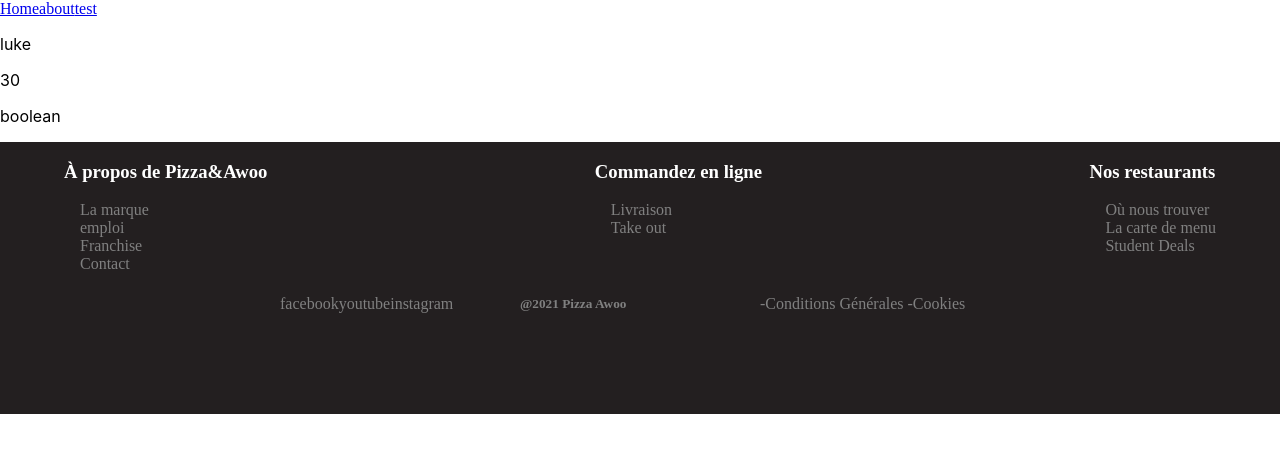
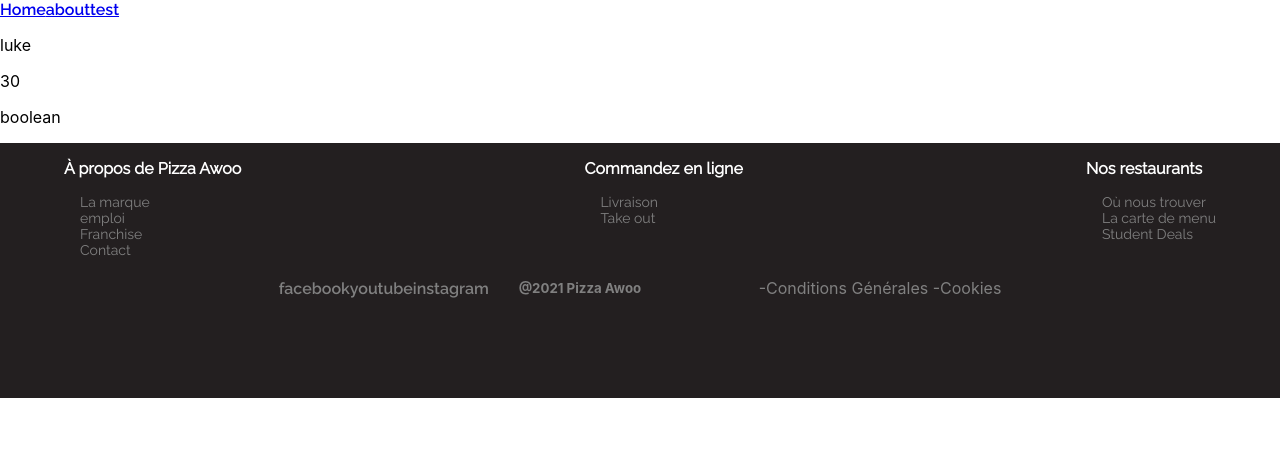
Before and after one commit to LockyBounty/pizzaawoofinal, a React (Create React App) app: page /test in a window 1280 px wide. Shown: the top 452 px of the page. Built offline with nearby package versions, Linux system fonts and the light colour scheme.

Commit message:
fixed - broken fonts

```diff
--- a/src/footer/Footer.tsx
+++ b/src/footer/Footer.tsx
@@ -4,7 +4,7 @@ const Footer = () => (
   <div className="footer-main">
     <div className="footer-first">
       <ul>
-        <h3>À propos de Pizza&Awoo</h3>
+        <h3>À propos de Pizza Awoo</h3>
         <li>La marque</li>
         <li>emploi</li>
         <li>Franchise</li>
--- a/src/footer/footer.scss
+++ b/src/footer/footer.scss
@@ -13,7 +13,7 @@
       padding : 0;
     list-style-type: none;
 
-    font-family: RalewayBig;
+    font-family:"RalewayBig";
   }
 
 
@@ -24,7 +24,7 @@
     max-width: 100vw;
     background-color: #231f20;
     padding: 0 5vw 10vh 5vw;
-    font-family : "RalewayBig";
+
     .h1 {
         font-family : "RalewayBig";
     }
@@ -35,24 +35,33 @@
     flex-direction: row;
     justify-content: space-between;
     flex-wrap: nowrap;
+
+    h3 {
+      font-family: "Raleway";
+      font-size: 16px;
     }
-  .footer-first > div {
+
+    div {
       max-width: 30%;
       flex-wrap: nowrap;
     }
-  .footer-first ul {
+    ul {
       display: block;
       color: white;
       text-align: left;
     }
-  .footer-first ul > li {
+    ul > li {
       display: block;
       align-items: left;
       text-indent: 1rem;
 
       font-family: "Raleway";
+      font-size: 14px;
       color: gray;
     }
+  }
+
+
   .footer-second {
     display: flex;
     flex-direction: row;
@@ -60,14 +69,12 @@
     justify-content: center;
 
     color: gray;
-  }
-  .footer-second > div {
+
+    div {
       min-width: 30vh;
     }
-  /*.footer-rules {
-    text-align: right;
   }
-  */
+
   @media only screen and (max-width: 600px) {
     .footer-second {
       display: flex;
```
Also changed, not shown: src/assets/fonts/Raleway-Regular.ttf, src/assets/fonts/Raleway-SemiBold.ttf. Lines whose indentation alone changed are shown as unchanged.
